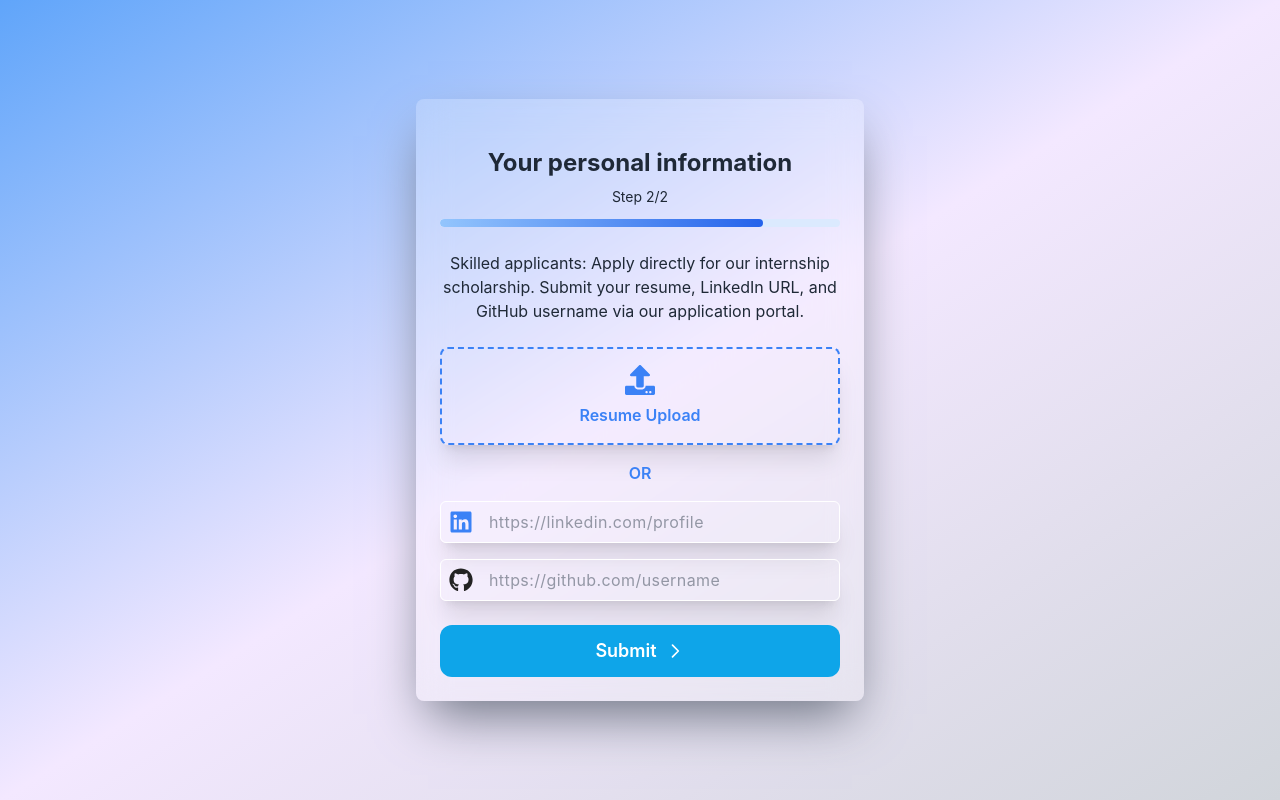
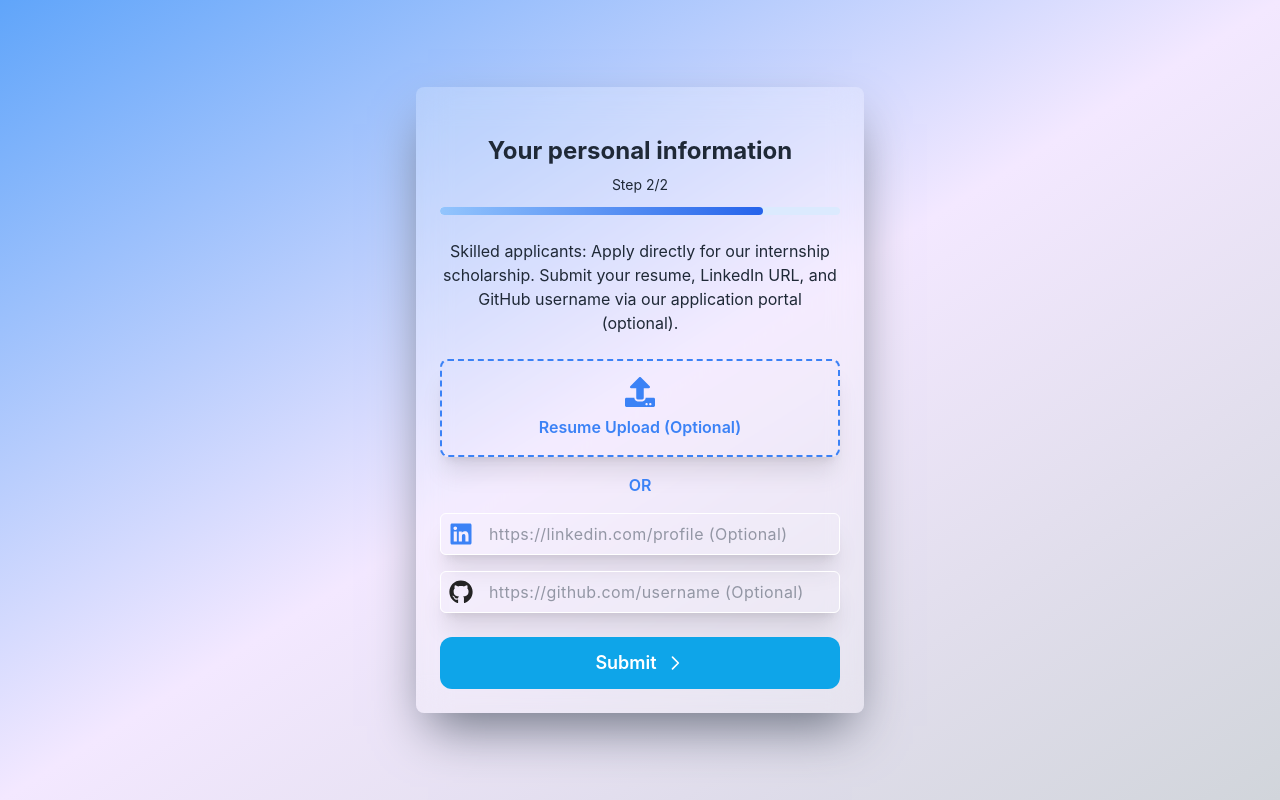
Before and after one commit to Skillon-x/Skillonx-website, a React (Vite) app in the folder comingsoon/: page /ResumePage/online in a window 1280 px wide. Built offline with nearby package versions, Linux system fonts and the light colour scheme.

Commit message:
fix resume

```diff
--- a/comingsoon/src/components/offline/ResumePageOff.jsx
+++ b/comingsoon/src/components/offline/ResumePageOff.jsx
@@ -1,5 +1,5 @@
 import React, { useState } from 'react';
-import { FaLinkedin, FaUpload,FaGithub } from 'react-icons/fa';
+import { FaLinkedin, FaUpload, FaGithub } from 'react-icons/fa';
 import { TailSpin } from 'react-loader-spinner';
 import { Link, useLocation, useNavigate } from 'react-router-dom';
 import axios from 'axios'; // To send the data to the backend
@@ -17,7 +17,8 @@ export default function ResumePage() {
   const location = useLocation();
   const { email } = location.state || {}; // Retrieve email from state
 
-  console.log(email)
+  console.log(email);
+
   const handleFileChange = (event) => {
     setFile(event.target.files[0]);
   };
@@ -38,7 +39,7 @@ export default function ResumePage() {
   };
 
   const isFormValid = () => {
-    return file || linkedinUrl.trim() !== '' || instagramUrl.trim() !== '';
+    return true; // Allow moving to the next page even if no resume or links are provided
   };
 
   const handleSubmit = async (e) => {
@@ -46,7 +47,8 @@ export default function ResumePage() {
     if (!isFormValid()) {
       setErrorMessage('Please upload a resume or provide at least one social media link!');
     } else {
-      setErrorMessage('');
+      setErrorMessage(''); // Clear error message
+
       const formData = new FormData();
       formData.append('resume', file);
       formData.append('linkedinUrl', linkedinUrl);
@@ -59,7 +61,7 @@ export default function ResumePage() {
             'Content-Type': 'multipart/form-data',
           },
         });
-        navigate('/FinalPage/offline',{ state: { email } });
+        navigate('/FinalPage/offline', { state: { email } });
 
         // alert('Resume submitted successfully');
       } catch (error) {
@@ -98,7 +100,7 @@ export default function ResumePage() {
         </div>
 
         <p className="text-gray-800 text-center">
-        Skilled applicants: Apply directly for our internship scholarship. Submit your resume, LinkedIn URL, and GitHub username via our application portal.
+          Skilled applicants: Apply directly for our internship scholarship. Submit your resume, LinkedIn URL, and GitHub username via our application portal (optional).
         </p>
 
         {errorMessage && (
@@ -109,7 +111,7 @@ export default function ResumePage() {
           {!uploadComplete && !isUploading && (
             <div className="border-2 border-dashed border-blue-500 shadow-xl hover:scale-95 rounded-lg p-4 text-center cursor-pointer hover:bg-white hover:bg-opacity-10 transition duration-300" onClick={() => document.getElementById('resumeUpload').click()}>
               <FaUpload className="mx-auto text-blue-500 text-3xl mb-2" />
-              <p className="text-blue-500 font-semibold">Resume Upload</p>
+              <p className="text-blue-500 font-semibold">Resume Upload (Optional)</p>
               <input
                 type="file"
                 id="resumeUpload"
@@ -160,7 +162,7 @@ export default function ResumePage() {
               </span>
               <input
                 type="url"
-                placeholder="https://linkedin.com/profile"
+                placeholder="https://linkedin.com/profile (Optional)"
                 className="flex-grow p-2 outline-none bg-transparent text-gray-600 tracking-wide placeholder-gray-500 placeholder-opacity-70"
                 value={linkedinUrl}
                 onChange={(e) => setLinkedinUrl(e.target.value)}
@@ -172,7 +174,7 @@ export default function ResumePage() {
               </span>
               <input
                 type="url"
-                placeholder="https://github.com/username"
+                placeholder="https://github.com/username (Optional)"
                 className="flex-grow p-2 outline-none bg-transparent text-gray-600 tracking-wide placeholder-gray-500 placeholder-opacity-70"
                 value={instagramUrl}
                 onChange={(e) => setInstagramUrl(e.target.value)}
--- a/comingsoon/src/components/online/ResumePageOn.jsx
+++ b/comingsoon/src/components/online/ResumePageOn.jsx
@@ -17,7 +17,8 @@ export default function ResumePage() {
   const location = useLocation();
   const { email } = location.state || {}; // Retrieve email from state
 
-  console.log(email)
+  console.log(email);
+
   const handleFileChange = (event) => {
     setFile(event.target.files[0]);
   };
@@ -38,35 +39,31 @@ export default function ResumePage() {
   };
 
   const isFormValid = () => {
-    return file || linkedinUrl.trim() !== '' || instagramUrl.trim() !== '';
+    return true; // Make the form always valid to allow submission without resume or links
   };
-  const prodUrl ="https://skillonx-website.onrender.com"
+
+  const prodUrl ="https://skillonx-website.onrender.com";
   const handleSubmit = async (e) => {
     e.preventDefault();
-    if (!isFormValid()) {
-      setErrorMessage('Please upload a resume or provide at least one social media link!');
-    } else {
-      setErrorMessage('');
+    setErrorMessage(''); // Reset any previous error message
+
     const formData = new FormData();
     formData.append('resume', file);
     formData.append('linkedinUrl', linkedinUrl);
     formData.append('instagramUrl', instagramUrl);
-      console.log('FormData:', linkedinUrl, instagramUrl,file);
+    console.log('FormData:', linkedinUrl, instagramUrl, file);
 
     try {
       // Send the form data to the backend API
-        await axios.post('https://skillonx-website.onrender.com/api/upload-resume', formData, {
+      await axios.post(`${prodUrl}/api/upload-resume`, formData, {
         headers: {
           'Content-Type': 'multipart/form-data',
         },
       });
-        navigate('/FinalPage/online',{ state: { email } });
-
-        // alert('Resume submitted successfully');
+      navigate('/FinalPage/online', { state: { email } });
     } catch (error) {
       console.error('Error submitting the resume:', error);
       setErrorMessage('Failed to submit resume. Please try again.');
-      }
     }
   };
 
@@ -99,8 +96,7 @@ export default function ResumePage() {
         </div>
 
         <p className="text-gray-800 text-center">
-        Skilled applicants: Apply directly for our internship scholarship. Submit your resume, LinkedIn URL, and GitHub username via our application portal.
-
+          Skilled applicants: Apply directly for our internship scholarship. Submit your resume, LinkedIn URL, and GitHub username via our application portal (optional).
         </p>
 
         {errorMessage && (
@@ -111,7 +107,7 @@ export default function ResumePage() {
           {!uploadComplete && !isUploading && (
             <div className="border-2 border-dashed border-blue-500 shadow-xl hover:scale-95 rounded-lg p-4 text-center cursor-pointer hover:bg-white hover:bg-opacity-10 transition duration-300" onClick={() => document.getElementById('resumeUpload').click()}>
               <FaUpload className="mx-auto text-blue-500 text-3xl mb-2" />
-              <p className="text-blue-500 font-semibold">Resume Upload</p>
+              <p className="text-blue-500 font-semibold">Resume Upload (Optional)</p>
               <input
                 type="file"
                 id="resumeUpload"
@@ -162,7 +158,7 @@ export default function ResumePage() {
               </span>
               <input
                 type="url"
-                placeholder="https://linkedin.com/profile"
+                placeholder="https://linkedin.com/profile (Optional)"
                 className="flex-grow p-2 outline-none bg-transparent text-gray-600 tracking-wide placeholder-gray-500 placeholder-opacity-70"
                 value={linkedinUrl}
                 onChange={(e) => setLinkedinUrl(e.target.value)}
@@ -174,7 +170,7 @@ export default function ResumePage() {
               </span>
               <input
                 type="url"
-                placeholder="https://github.com/username"
+                placeholder="https://github.com/username (Optional)"
                 className="flex-grow p-2 outline-none bg-transparent text-gray-600 tracking-wide placeholder-gray-500 placeholder-opacity-70"
                 value={instagramUrl}
                 onChange={(e) => setInstagramUrl(e.target.value)}
```
Also changed, not shown: 6 other files (tests, documents, lock files or other folders). Lines whose indentation alone changed are shown as unchanged.
